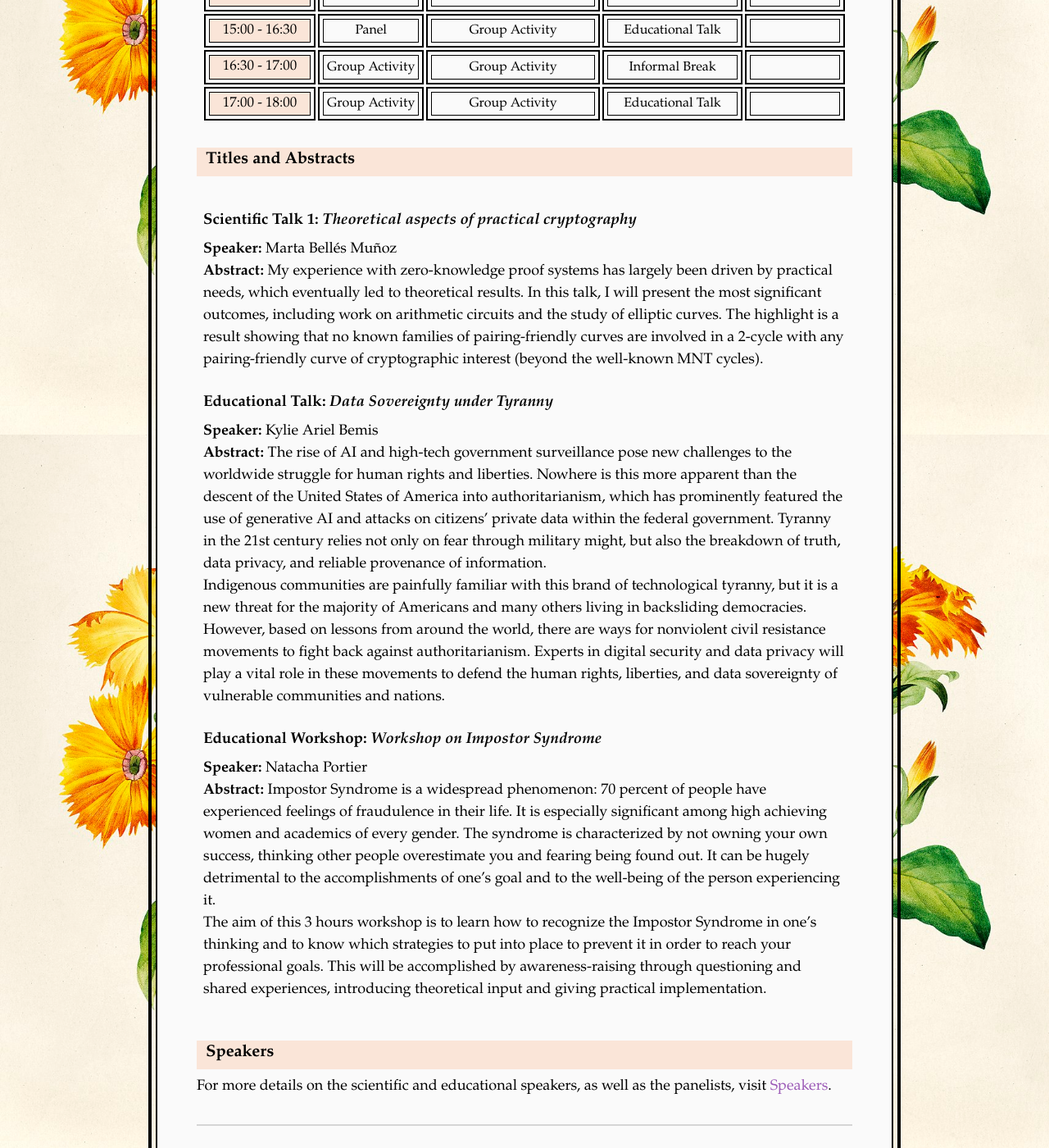
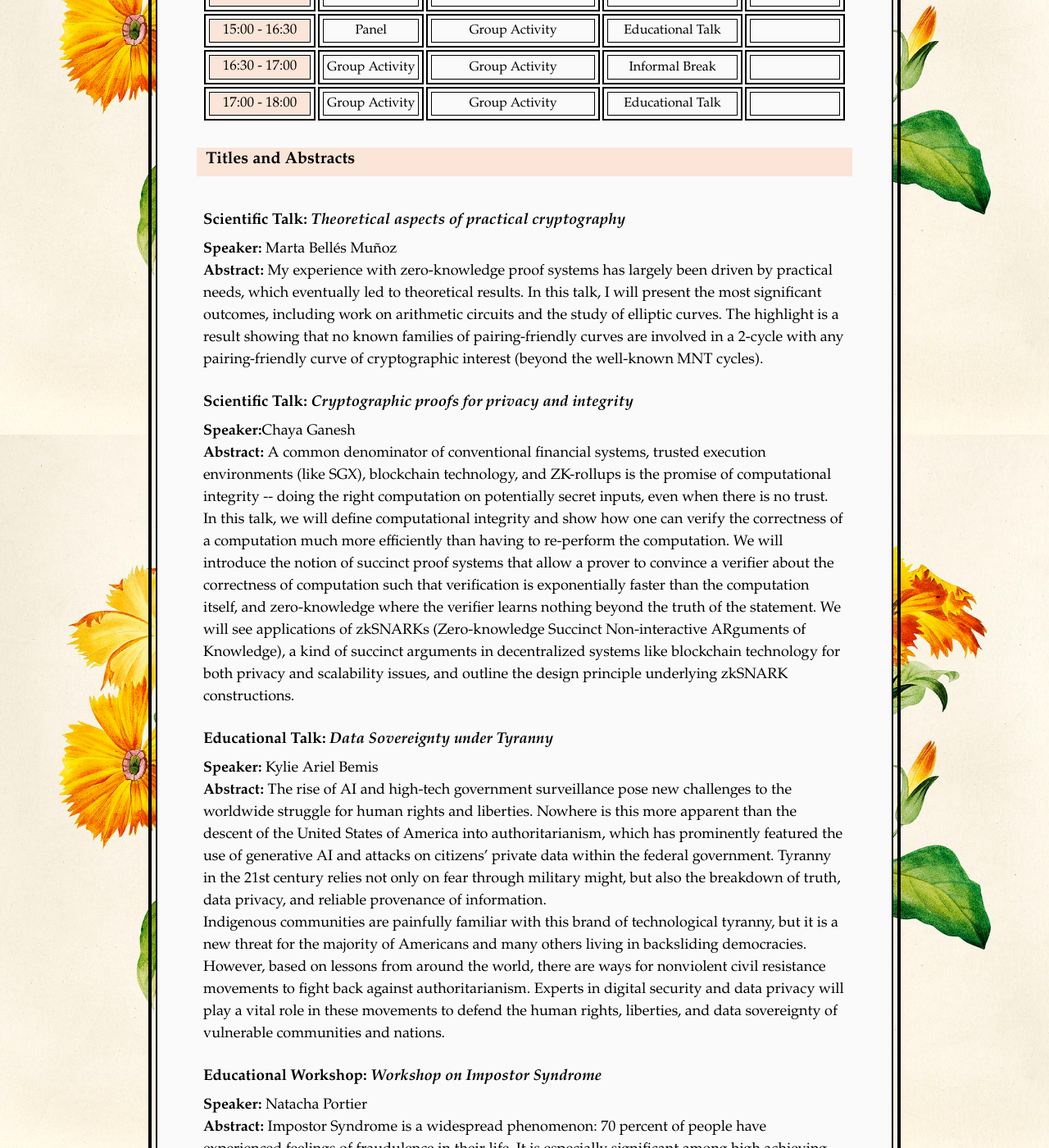
Before and after one commit to women-in-cryptography/decryptingdiversity.github.io, a Jekyll site: the page built from program.html, in a window 1280 px wide and 1400 px high, scrolled down 1263 px. Shown: the whole window at 82% size. Built offline with Jekyll 4.4.1, drawn with Linux system fonts in a browser that asks for light colours.

Commit message:
chaya's talk info

```diff
--- a/program.html
+++ b/program.html
@@ -63,10 +63,19 @@ Our program is:
 <br>
 <div class="talks">
   <div class="talk">
-    <h3>Scientific Talk 1: <em>Theoretical aspects of practical cryptography</em></h3>
+    <h3>Scientific Talk: <em>Theoretical aspects of practical cryptography</em></h3>
     <p><strong class="bold">Speaker:</strong> Marta Bellés Muñoz</p>
     <p><strong class="bold">Abstract:</strong>
 My experience with zero-knowledge proof systems has largely been driven by practical needs, which eventually led to theoretical results. In this talk, I will present the most significant outcomes, including work on arithmetic circuits and the study of elliptic curves. The highlight is a result showing that no known families of pairing-friendly curves are involved in a 2-cycle with any pairing-friendly curve of cryptographic interest (beyond the well-known MNT cycles).</p>
+  </div>
+
+  <div class="talk">
+    <h3>Scientific Talk: <em>Cryptographic proofs for privacy and integrity</em></h3>
+    <p><strong class="bold">Speaker:</strong>Chaya Ganesh</p>
+    <p><strong class="bold">Abstract:</strong>
+A common denominator of conventional financial systems, trusted execution environments (like SGX), blockchain technology, and ZK-rollups is the promise of computational integrity -- doing the right computation on potentially secret inputs, even when there is no trust.
+<br>
+In this talk, we will define computational integrity and show how one can verify the correctness of a computation much more efficiently than having to re-perform the computation. We will introduce the notion of succinct proof systems that allow a prover to convince a verifier about the correctness of computation such that verification is exponentially faster than the computation itself, and zero-knowledge where the verifier learns nothing beyond the truth of the statement. We will see applications of zkSNARKs (Zero-knowledge Succinct Non-interactive ARguments of Knowledge), a kind of succinct arguments in decentralized systems like blockchain technology for both privacy and scalability issues, and outline the design principle underlying zkSNARK constructions.</p>
   </div>
 
   <div class="talk">
```
